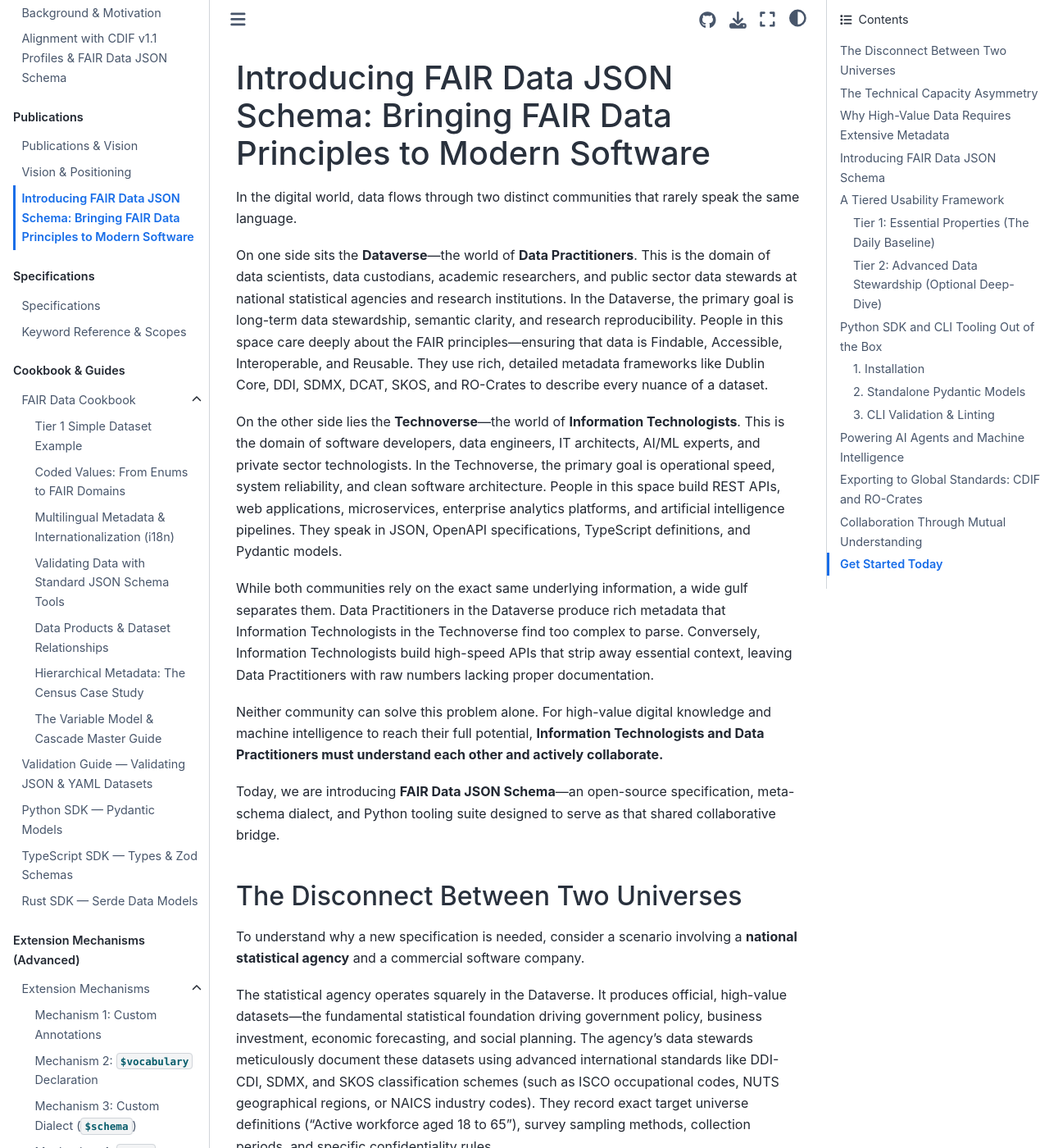
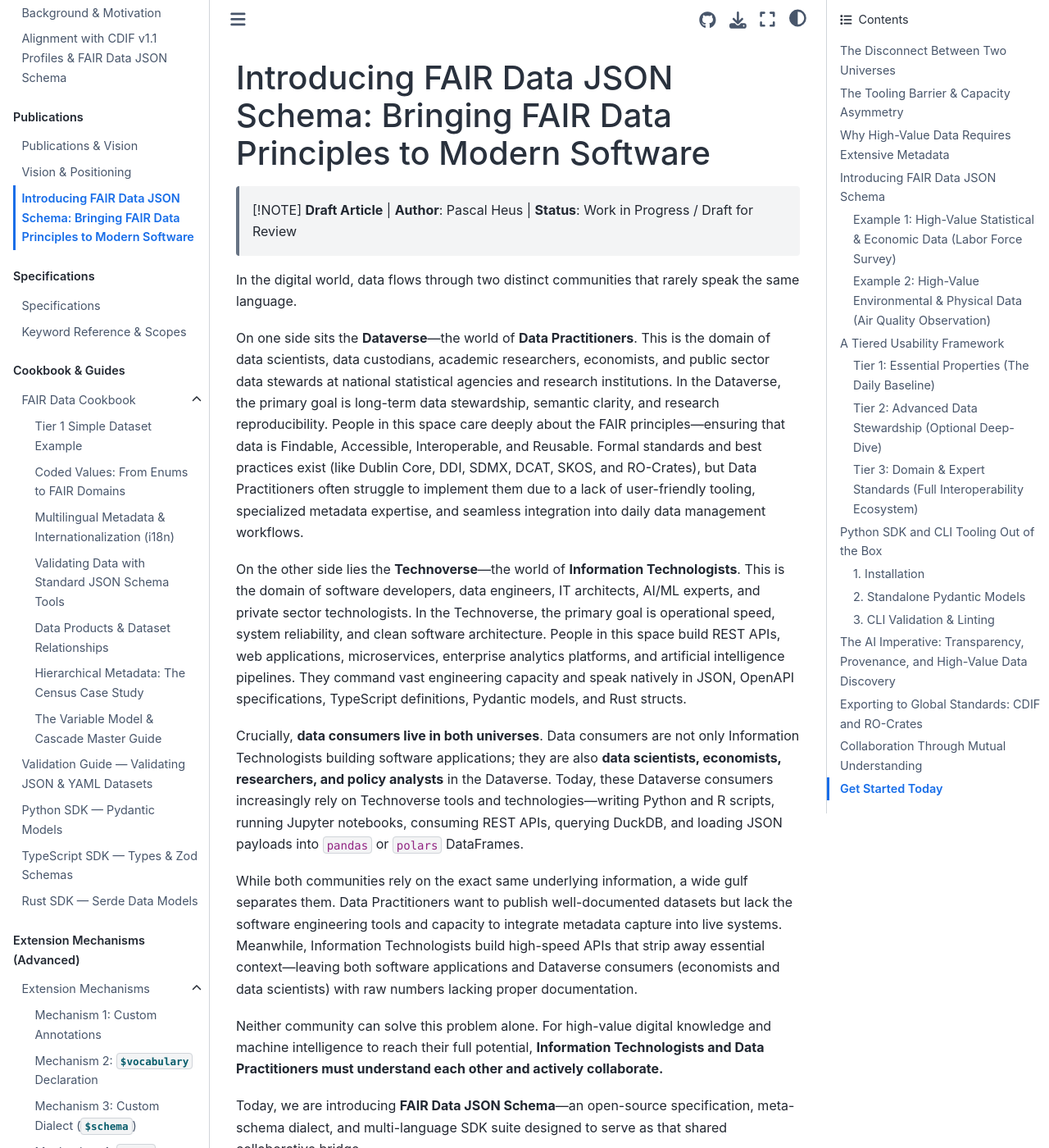
Before and after one commit to hvdnet/fair-data-schema, a Sphinx documentation site: the page built from docs/source/publications/bridging-the-gap-fair-json-schema.md, in a window 1280 px wide and 1400 px high. Shown: the whole window at 82% size. Built offline with Sphinx 7.4.7 and the Sphinx Book theme 1.1.4, drawn with Linux system fonts in a browser that asks for light colours; some of the changed text lies outside the part shown.

Commit message:
docs: update introduction and use-case scenario for the FAIR Data JSON Schema article

````diff
--- a/docs/source/publications/bridging-the-gap-fair-json-schema.md
+++ b/docs/source/publications/bridging-the-gap-fair-json-schema.md
@@ -1,46 +1,55 @@
 # Introducing FAIR Data JSON Schema: Bringing FAIR Data Principles to Modern Software
+
+> [!NOTE]
+> **Draft Article** | **Author**: Pascal Heus | **Status**: Work in Progress / Draft for Review
 
 In the digital world, data flows through two distinct communities that rarely speak the same language.
 
-On one side sits the **Dataverse**—the world of **Data Practitioners**. This is the domain of data scientists, data custodians, academic researchers, and public sector data stewards at national statistical agencies and research institutions. In the Dataverse, the primary goal is long-term data stewardship, semantic clarity, and research reproducibility. People in this space care deeply about the FAIR principles—ensuring that data is Findable, Accessible, Interoperable, and Reusable. They use rich, detailed metadata frameworks like Dublin Core, DDI, SDMX, DCAT, SKOS, and RO-Crates to describe every nuance of a dataset.
+On one side sits the **Dataverse**—the world of **Data Practitioners**. This is the domain of data scientists, data custodians, academic researchers, economists, and public sector data stewards at national statistical agencies and research institutions. In the Dataverse, the primary goal is long-term data stewardship, semantic clarity, and research reproducibility. People in this space care deeply about the FAIR principles—ensuring that data is Findable, Accessible, Interoperable, and Reusable. Formal standards and best practices exist (like Dublin Core, DDI, SDMX, DCAT, SKOS, and RO-Crates), but Data Practitioners often struggle to implement them due to a lack of user-friendly tooling, specialized metadata expertise, and seamless integration into daily data management workflows.
 
-On the other side lies the **Technoverse**—the world of **Information Technologists**. This is the domain of software developers, data engineers, IT architects, AI/ML experts, and private sector technologists. In the Technoverse, the primary goal is operational speed, system reliability, and clean software architecture. People in this space build REST APIs, web applications, microservices, enterprise analytics platforms, and artificial intelligence pipelines. They speak in JSON, OpenAPI specifications, TypeScript definitions, and Pydantic models.
+On the other side lies the **Technoverse**—the world of **Information Technologists**. This is the domain of software developers, data engineers, IT architects, AI/ML experts, and private sector technologists. In the Technoverse, the primary goal is operational speed, system reliability, and clean software architecture. People in this space build REST APIs, web applications, microservices, enterprise analytics platforms, and artificial intelligence pipelines. They command vast engineering capacity and speak natively in JSON, OpenAPI specifications, TypeScript definitions, Pydantic models, and Rust structs.
 
-While both communities rely on the exact same underlying information, a wide gulf separates them. Data Practitioners in the Dataverse produce rich metadata that Information Technologists in the Technoverse find too complex to parse. Conversely, Information Technologists build high-speed APIs that strip away essential context, leaving Data Practitioners with raw numbers lacking proper documentation.
+Crucially, **data consumers live in both universes**. Data consumers are not only Information Technologists building software applications; they are also **data scientists, economists, researchers, and policy analysts** in the Dataverse. Today, these Dataverse consumers increasingly rely on Technoverse tools and technologies—writing Python and R scripts, running Jupyter notebooks, consuming REST APIs, querying DuckDB, and loading JSON payloads into `pandas` or `polars` DataFrames.
+
+While both communities rely on the exact same underlying information, a wide gulf separates them. Data Practitioners want to publish well-documented datasets but lack the software engineering tools and capacity to integrate metadata capture into live systems. Meanwhile, Information Technologists build high-speed APIs that strip away essential context—leaving both software applications and Dataverse consumers (economists and data scientists) with raw numbers lacking proper documentation.
 
 Neither community can solve this problem alone. For high-value digital knowledge and machine intelligence to reach their full potential, **Information Technologists and Data Practitioners must understand each other and actively collaborate.**
 
-Today, we are introducing **FAIR Data JSON Schema**—an open-source specification, meta-schema dialect, and Python tooling suite designed to serve as that shared collaborative bridge.
+Today, we are introducing **FAIR Data JSON Schema**—an open-source specification, meta-schema dialect, and multi-language SDK suite designed to serve as that shared collaborative bridge.
 
 ## The Disconnect Between Two Universes
 
-To understand why a new specification is needed, consider a scenario involving a **national statistical agency** and a commercial software company.
+To understand why a new specification is needed, consider a scenario involving a **national statistical agency** and two types of downstream data consumers: a commercial software developer and an academic economist.
 
-The statistical agency operates squarely in the Dataverse. It produces official, high-value datasets—the fundamental statistical foundation driving government policy, business investment, economic forecasting, and social planning. The agency's data stewards meticulously document these datasets using advanced international standards like DDI-CDI, SDMX, and SKOS classification schemes (such as ISCO occupational codes, NUTS geographical regions, or NAICS industry codes). They record exact target universe definitions ("Active workforce aged 18 to 65"), survey sampling methods, collection periods, and specific confidentiality rules.
+The statistical agency operates squarely in the Dataverse. It produces official, high-value datasets—the fundamental statistical foundation driving government policy, business investment, economic forecasting, and social planning. The agency's data stewards understand the importance of documenting these datasets with international standards like DDI-CDI, SDMX, and SKOS classification schemes (such as ISCO occupational codes, NUTS geographical regions, or NAICS industry codes).
 
-A commercial fintech company in the Technoverse wants to integrate these high-value economic indicators into a real-time financial analytics platform and an automated AI advisor. The startup's engineering team accesses the statistical agency's open data portal. They encounter multi-layered SDMX structures, complex XML metadata wrappers, and custom query endpoints.
+However, in practice, the agency's data custodians struggle. The existing metadata tools are outdated, complex, and disconnected from their core database pipelines. Documenting target universe definitions ("Active workforce aged 18 to 65"), survey sampling methods, collection periods, and confidentiality rules becomes a slow, manual process.
 
-Faced with tight product release deadlines and unfamiliar syntax, the software team takes a shortcut. They write a script to extract raw numerical tables into plain JSON objects with generic keys like `region`, `year`, `val`, and `code`, discarding the rest of the metadata.
+Downstream, two consumers access the statistical agency's portal:
+1. A **software developer** in the Technoverse building a real-time financial analytics platform.
+2. An **economist** in the Dataverse analyzing regional labor trends using Python and Jupyter notebooks.
 
-In doing so, critical information disappears:
-- **Classification Links**: Standard occupational and industry codes lose their authoritative SKOS URIs, rendering automated cross-border comparisons impossible.
-- **Population Bounds**: The distinction between the total national population and the specific sampled working population is lost, leading downstream financial models to miscalculate demographic percentages.
-- **Sentinel Value Codes**: Numerical codes representing missing data, non-response, or statistical suppression (such as `-99` or `999`) get parsed as literal numeric values, introducing silent errors into algorithmic forecasts.
-- **Rights and Provenance**: License terms, attribution rules, and official revision dates are disconnected from the data feed.
+Finding multi-layered SDMX XML wrappers or incomplete metadata documentation, both consumers take the path of least resistance: they load the raw numerical tables into JSON payloads or plain DataFrames with generic column names (`region`, `year`, `val`, `code`), stripping away the rest of the metadata.
 
-This scenario repeats itself every day across national statistical offices, land registries, and public health agencies. The Dataverse builds thorough, high-fidelity metadata models for high-value data, but the Technoverse bypasses them because they do not fit standard software development workflows.
+In doing so, critical information disappears for both consumers:
+- **Classification Links**: Standard occupational and industry codes lose their authoritative SKOS URIs, rendering automated cross-border comparisons impossible for the economist and the software app alike.
+- **Population Bounds**: The distinction between the total national population and the specific sampled working population is lost, leading downstream econometric models and financial apps to miscalculate percentages.
+- **Sentinel Value Codes**: Numerical codes representing missing data, non-response, or statistical suppression (such as `-99` or `999`) get parsed as literal numeric values, introducing silent errors into econometric regressions and AI forecasts.
+This scenario repeats itself every day across national statistical offices, land registries, environmental research networks, and public health agencies. Data Practitioners struggle with a lack of modern metadata tools, while data consumers across both universes bypass metadata because traditional standards do not fit modern programming workflows.
 
-## The Technical Capacity Asymmetry
+## The Tooling Barrier & Capacity Asymmetry
 
-There is another critical factor behind this divide: **an asymmetry in IT technical expertise and capacity.**
+Why do Data Practitioners struggle to produce rich metadata, even when standards exist? The root cause is a combination of **tooling barriers** and **an asymmetry in IT capacity.**
 
-The Technoverse commands vast engineering resources. Private tech companies, enterprise software firms, and commercial data platforms employ large teams of software developers, DevOps engineers, and cloud architects. They have the technical capacity and budget to build high-speed data pipelines, implement complex API gateways, and maintain cutting-edge software infrastructure.
+The Technoverse commands vast engineering resources. Private tech companies, enterprise software firms, and commercial data platforms employ large teams of software developers, DevOps engineers, and UI/UX designers who build intuitive, automated software tools.
 
-The Dataverse, by contrast, operates under very different constraints. Public sector statistical offices, academic institutions, and scientific data archives possess deep domain knowledge, statistical expertise, and stewardship commitment. However, they **frequently lack the specialized IT engineering capacity, software development budgets, and dedicated developer teams** found in the private sector.
+The Dataverse, by contrast, operates under very different constraints. Public sector statistical offices, academic institutions, and scientific data archives possess deep domain knowledge and statistical expertise, but they **frequently lack user-friendly metadata software, developer budgets, and specialized IT capacity.**
 
-Expecting public data stewards to build, host, and maintain complex semantic web software—such as custom graph databases, SPARQL endpoints, or complex XML ingestion servers—places an unrealistic technical burden on the Dataverse.
+Expecting data stewards to manually write complex XML documents or manage RDF triplestores without modern, integrated software tools is an unrealistic expectation. Metadata documentation cannot remain an after-the-fact administrative chore—it must be embedded directly into automated software pipelines.
 
-When metadata standards require heavy IT infrastructure to implement, resource-constrained public institutions struggle to deploy them, while private sector software teams ignore them. A successful metadata framework must be easy for the Dataverse to publish without heavy IT overhead, and easy for the Technoverse to ingest using existing software pipelines.
+This is precisely why close collaboration between Information Technologists and Data Practitioners is essential:
+- **Information Technologists** bring the software engineering skill needed to build intuitive UI tools, API validation layers, and automated metadata pipelines.
+- **Data Practitioners** bring the domain expertise, classification systems, and stewardship guidelines needed to define what metadata matters.
 
 ## Why High-Value Data Requires Extensive Metadata
 
@@ -68,7 +77,9 @@
 
 Because standard JSON Schema engines ignore unknown keywords during validation, **FAIR Data JSON Schema is 100% compatible with the existing software stack.** Any standard validator in Python, JavaScript, Go, Rust, Java, C#, or PHP handles FAIR schemas out of the box without breaking.
 
-Here is what a FAIR Data JSON Schema look like in practice:
+Here is what FAIR Data JSON Schemas look like in practice for two different domain types:
+
+### Example 1: High-Value Statistical & Economic Data (Labor Force Survey)
 
 ```json
 {
@@ -105,9 +116,51 @@
 }
 ```
 
-This single schema serves both universes:
-- **For Technoverse Software Engineers**: Standard Python, Node.js, or Go validators verify that `unemployment_rate` is a number between 0 and 100. Standard OpenAPI generators produce clean API documentation and TypeScript interfaces automatically.
-- **For Dataverse Data Stewards**: Data stewards obtain exact semantic concept URIs, unit references, labor force universe definitions, attribution roles, and DDI variable cascade links using simple, off-the-shelf web form tools and lightweight JSON files—no specialized software engineering required.
+### Example 2: High-Value Environmental & Physical Data (Air Quality Observation)
+
+```json
+{
+  "$schema": "https://highvaluedata.net/fair-data-schema",
+  "$id": "https://example.org/schemas/environmental-sensor",
+  "title": "Arctic Weather Station Surface Observations",
+  "type": "object",
+  "fair:resourceType": "dataset",
+  "fair:structureType": "wide",
+  "fair:licenseRef": "https://spdx.org/licenses/CC-BY-4.0.html",
+  "fair:contributors": [
+    {
+      "name": "European Environment Agency",
+      "contributorRef": "https://ror.org/00z2b8r11",
+      "type": "Organization",
+      "role": "Provider"
+    }
+  ],
+  "properties": {
+    "temp": {
+      "type": "number",
+      "fair:label": "Ambient Surface Temperature",
+      "fair:quantity": "Temperature",
+      "fair:quantityRef": "https://qudt.org/vocab/quantitykind/Temperature",
+      "fair:measurementUnit": "Degree Celsius (°C)",
+      "fair:measurementUnitRef": "http://qudt.org/vocab/unit/DEG_C"
+    },
+    "pm25_concentration": {
+      "type": "number",
+      "minimum": 0,
+      "fair:label": "PM2.5 Concentration",
+      "fair:concept": "Particulate Matter 2.5",
+      "fair:conceptRef": "https://www.wikidata.org/wiki/Q482798",
+      "fair:measurementUnit": "micrograms per cubic meter",
+      "fair:measurementUnitRef": "http://qudt.org/vocab/unit/MicroGM-PER-M3",
+      "fair:measurementTechnique": "Beta Attenuation Monitoring"
+    }
+  }
+}
+```
+
+These schemas serve both universes simultaneously:
+- **For Technoverse Software Engineers**: Standard Python, Node.js, Go, or Rust validators verify technical types and boundaries (`minimum`, `maximum`). Standard OpenAPI generators produce clean API documentation and TypeScript interfaces automatically.
+- **For Dataverse Data Stewards & Analysts**: Data practitioners obtain exact semantic concept URIs, unit references (QUDT), population universe bounds, attribution roles, measurement techniques, and DDI variable cascade links using simple, off-the-shelf web form tools and lightweight JSON files—no specialized software engineering required.
 
 ## A Tiered Usability Framework
 
@@ -130,6 +183,13 @@
 - **Data Quality & Methods**: Standardized quality measurements (`fair:quality`) aligned with W3C Data Quality Vocabulary (DQV) metrics and measurement techniques (`fair:measurementTechnique`).
 - **Layout Subtyping**: Explicit structural layout declarations (`fair:structureType`) for wide tabular, long format, dimensional array, or key-value structures.
 - **Dataset Relationships**: Cross-dataset relationship mapping (`fair:datasetRelations`) including primary and foreign join keys (`sourceVariables`, `targetVariables`).
+
+### Tier 3: Domain & Expert Standards (Full Interoperability Ecosystem)
+While Tiers 1 and 2 cover developer-friendly payload validation and advanced stewardship annotations directly within JSON Schema, **Tier 3 represents full adoption of specialized, domain-specific standards and formal linked-data frameworks**—such as CODATA CDIF 1.1 JSON-LD graphs, DDI-CDI, SDMX 3.0, RO-Crate 1.1 manifests, DCAT 3.0 catalogs, and SKOS ontologies.
+
+FAIR Data JSON Schema does not attempt to replace Tier 3 expert standards. Instead, it acts as the **pragmatic stepping stone and automated gateway**:
+- **Low-Friction Capture**: Data Practitioners and Information Technologists capture machine-actionable metadata at creation time using Tiers 1 & 2 within familiar JSON Schema toolchains.
+- **Automated Gateway to Tier 3**: Integrated tooling pipelines (such as `fair-data-schema export ro-crate`) automatically map and export FAIR JSON Schemas into Tier 3 artifacts for institutional repositories and global research archives.
 
 ## Python SDK and CLI Tooling Out of the Box
 
@@ -178,22 +238,27 @@
 fair-data-schema validate my-schema.json data-instance.json
 ```
 
-## Powering AI Agents and Machine Intelligence
+## The AI Imperative: Transparency, Provenance, and High-Value Data Discovery
 
-The rapid rise of artificial intelligence, Large Language Models (LLMs), and autonomous AI agents makes FAIR Data JSON Schema particularly timely.
+The explosive growth of artificial intelligence, machine learning, Large Language Models (LLMs), and autonomous AI agents makes FAIR Data JSON Schema particularly timely.
 
-Modern AI agents do not read PDF manuals or navigate complex web portals. They interact with software through structured function calling and specifications like the **Model Context Protocol (MCP)**. At their core, these AI interfaces rely entirely on JSON Schema to understand API inputs and outputs.
+In the AI ecosystem, **data transparency and provenance have become critical issues**. Machine learning models are only as reliable and trustworthy as the datasets used to train, fine-tune, and prompt them. When AI developers train models on unverified web scrapes or unannotated data files, they face severe operational and legal risks:
+- **Opaque Provenance**: Lack of clear lineage records (`fair:contributors`, `fair:instanceVariableRef`) leaves AI teams unable to verify who collected the data, under what methodology, or whether the data has been altered.
+- **Copyright & License Violations**: Automated training pipelines risk ingesting data without knowing its legal distribution terms (`fair:licenseRef`), exposing organizations to compliance breaches.
+- **Silent Training Distortion**: Unannotated missing value codes (such as `-999` or `999`) or mismatched physical units distort model training loss functions and generate hallucinated predictions.
 
-When an AI agent queries a database in the Technoverse, technical data types alone are not enough. The agent needs to answer critical operational questions:
-- Can values from Column A and Column B be added together, or do they use different measurement units?
-- Does this dataset's license permit commercial data processing?
-- Which numbers represent valid physical measurements, and which are sentinel codes for suppressed data?
+At the same time, finding and evaluating **high-quality, high-value datasets** is an essential requirement for next-generation AI agents and tool-calling systems.
 
-FAIR Data JSON Schema gives AI agents machine-actionable answers directly within their native payload schemas:
+Modern AI agents do not read PDF user manuals or navigate complex web portals. They interact with software systems through structured function calling and protocol standards like the **Model Context Protocol (MCP)**. At their core, these AI interfaces rely entirely on JSON Schema to understand API inputs, data payloads, and tool capabilities.
 
-- **Automated Data Normalization**: AI pipelines inspect `fair:measurementUnitRef` to detect unit mismatches and execute unit conversions automatically before running analysis.
-- **Safe Dataset Joins**: Autonomous agents use `fair:conceptRef` and `fair:datasetRelations` to identify matching foreign keys across distinct organizational databases reliably.
-- **License Compliance**: Systems check `fair:licenseRef` before transferring or processing data payloads to ensure automated compliance with usage terms.
+When an AI agent or machine learning pipeline queries a database, technical data types alone (`string`, `number`) are insufficient. To act safely and accurately, the AI system needs machine-actionable answers to critical operational questions:
+
+- **Provenance & Licensing**: Who produced this dataset, what is its authoritative source URI, and does its SPDX license permit commercial AI processing?
+- **Unit Normalization**: Are these physical measurements in `MicroGM-PER-M3` or `PPM`? Can Column A and Column B be combined directly, or is automated unit conversion required first?
+- **Semantic Joins**: Does `occupation_code` in Table A represent the exact same concept (`fair:conceptRef`) as `job_id` in Table B?
+- **Sentinel Value Handling**: Which numbers represent valid physical measurements, and which are sentinel markers (`fair:sentinel: true`) for missing, refused, or suppressed data?
+
+FAIR Data JSON Schema provides these exact answers directly within the native JSON Schema format that AI agents and ML pipelines already consume. By embedding transparent provenance, semantic concept links, and unit references into standard schemas, we turn raw data payloads into transparent, self-documenting assets—enabling AI models and autonomous agents to discover, verify, and process high-value digital knowledge safely.
 
 ## Exporting to Global Standards: CDIF and RO-Crates
 
````
